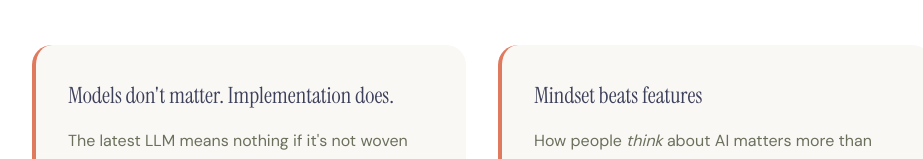
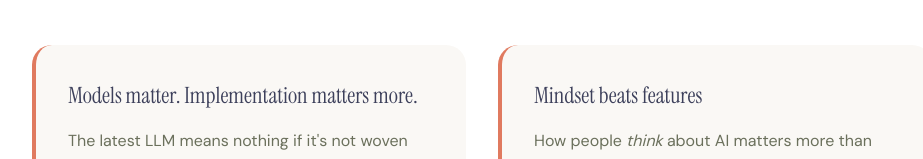
Before and after one commit to MorganG/morgangarvin, a plain HTML site: page index.html in a window 1280 px wide. Shown: the part 2010-2169 px from the top of the page, without its empty margins (158-1081 px from the left). Drawn offline with Linux system fonts and the light colour scheme.

Commit message:
Update index.html

```diff
--- a/index.html
+++ b/index.html
@@ -635,7 +635,7 @@
             <h2 class="section-title">A few things I believe about AI adoption</h2>
             <div class="philosophy-grid">
                 <div class="philosophy-card">
-                    <h3>Models don't matter. Implementation does.</h3>
+                    <h3>Models matter. Implementation matters more.</h3>
                     <p>The latest LLM means nothing if it's not woven thoughtfully into the tools and workflows people already use. Integration is everything.</p>
                 </div>
                 <div class="philosophy-card">
```
